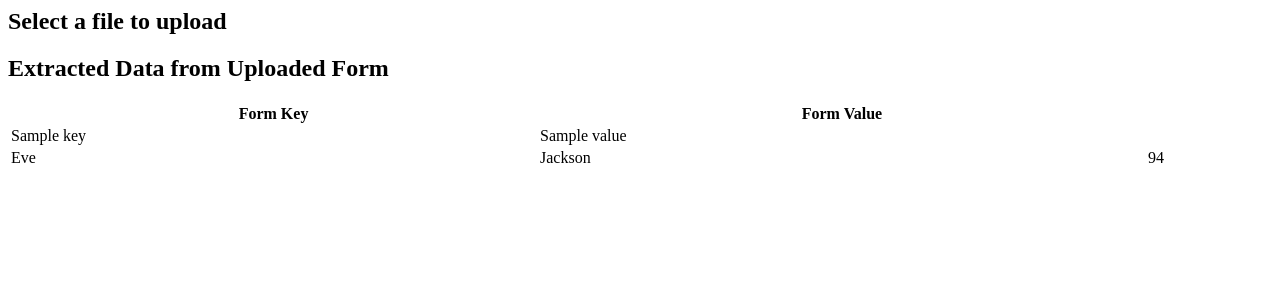
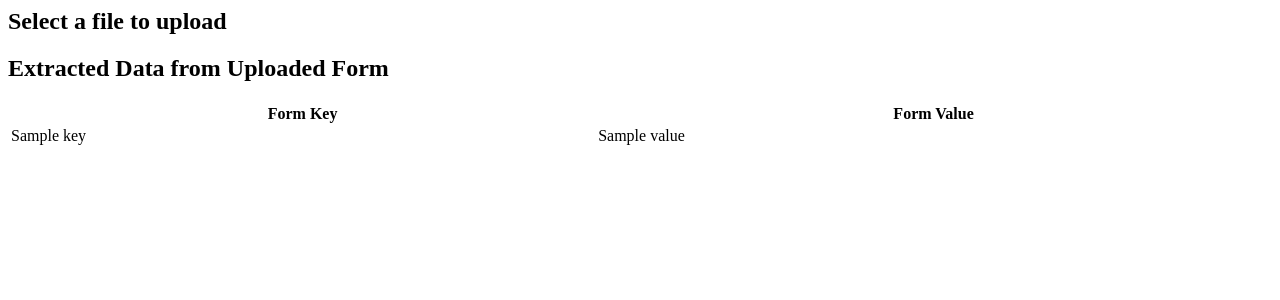
Before and after one commit to mariosalecker/vsvirus, a Flask app: template flask_project/templates/result.html in a window 1280 px wide. Shown: the top 300 px of the page. Run offline with Flask 2, Linux system fonts and the light colour scheme; the template is opened without the code that fills it: most values are stand-ins (such as "Sample title", 1, 10 or a date in 2020).

Commit message:
table for key values

```diff
--- a/flask_project/templates/result.html
+++ b/flask_project/templates/result.html
@@ -18,12 +18,6 @@
                 <td> {{ value }}</td>
             </tr>
         {% endfor %}
-
-        <tr>
-            <td>Eve</td>
-            <td>Jackson</td>
-            <td>94</td>
-        </tr>
     </table>
     </body>
 </html>
```
